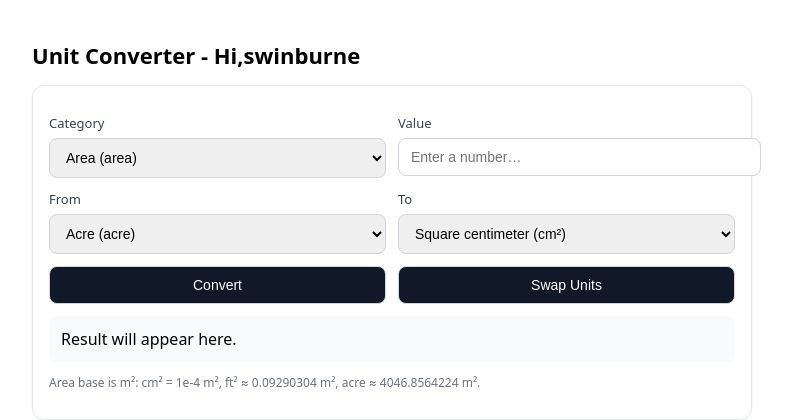
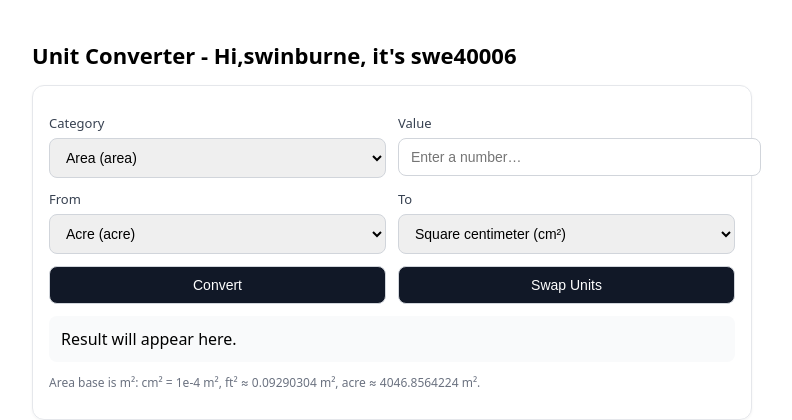
Before and after one commit to swe40006pj/Pipeline-Version-Control, a Flask app: page / in a window 1280 px wide. Shown: the top 420 px of the page, without its empty margins (248-1040 px from the left). Run offline with Flask 3, Linux system fonts and the light colour scheme.

Commit message:
change title to see issue

```diff
--- a/templates/index.html
+++ b/templates/index.html
@@ -18,7 +18,7 @@
   </style>
 </head>
 <body>
-  <h1>Unit Converter - Hi,swinburne</h1>
+  <h1>Unit Converter - Hi,swinburne, it's swe40006</h1>
   <div class="card">
     <div class="row">
       <div>
```
